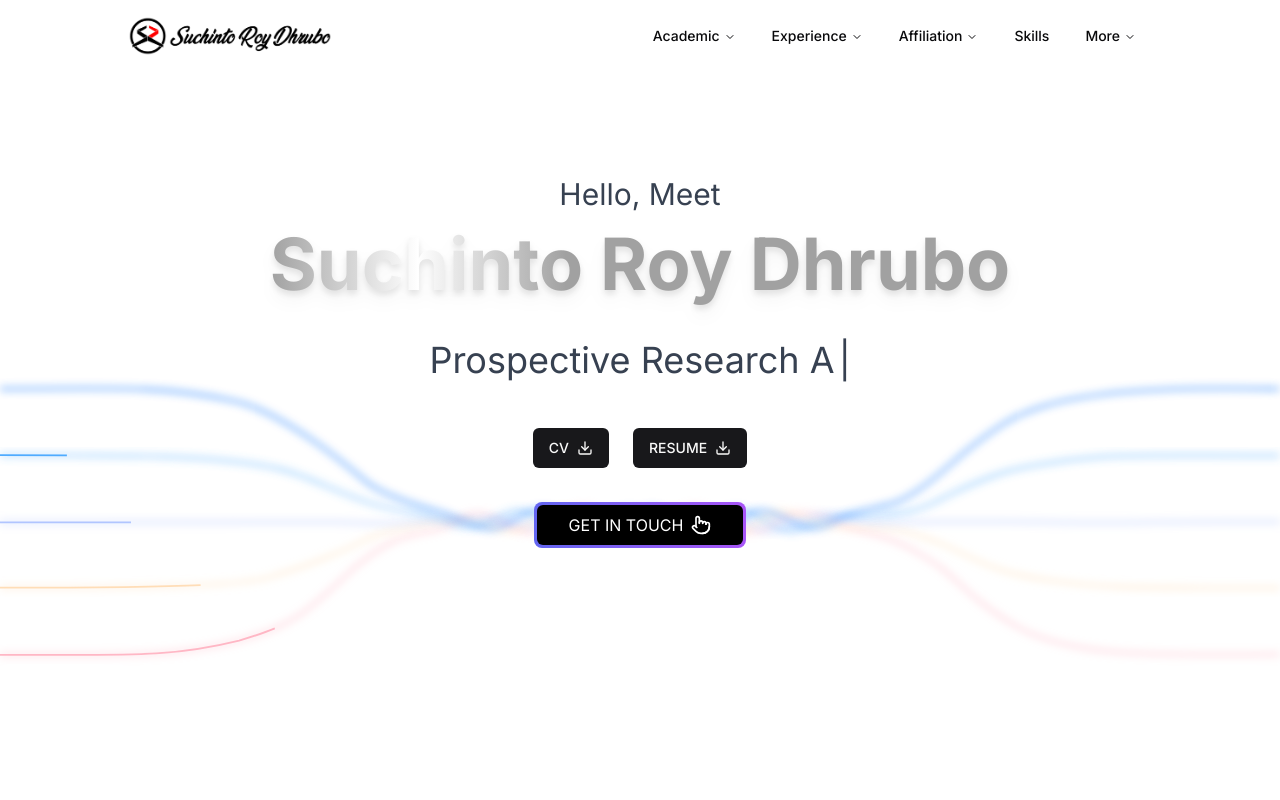
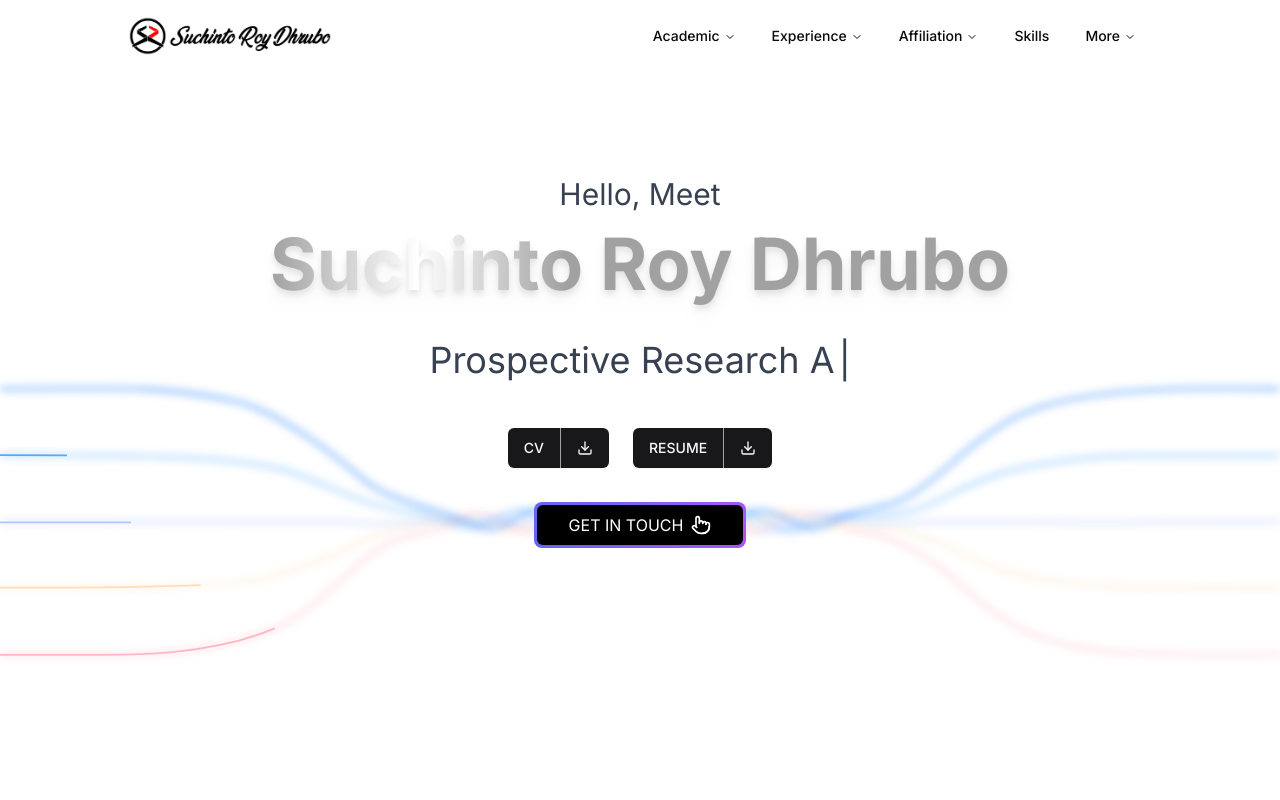
Before and after one commit to srdhrubo/srdhrubo, a Next.js app: page / in a window 1280 px wide. Shown: the top 800 px of the page. Built offline with nearby package versions, Linux system fonts and the light colour scheme.

Commit message:
modified buttons.tsx with viewing and downloading option side by side and also made compatible with the footer

```diff
--- a/src/components/buttons.tsx
+++ b/src/components/buttons.tsx
@@ -1,7 +1,11 @@
-import { DownloadIcon } from "lucide-react";
+"use client";
+
+import { DownloadIcon, ExternalLinkIcon } from "lucide-react";
 import { Button, ButtonProps } from "./ui/button";
 import Link, { LinkProps } from "next/link";
 import React from "react";
+import { Tooltip, TooltipTrigger } from "./ui/tooltip";
+import { TooltipContent, TooltipProvider } from "@radix-ui/react-tooltip";
 
 export const ButtonWithLink = ({
   href,
@@ -10,27 +14,108 @@ export const ButtonWithLink = ({
   href: string;
   children: React.ReactNode;
 }) => {
+  return <Button onClick={() => openFileInNewTab(href)}>{children}</Button>;
+};
+
+const MergedButtons = ({
+  footer,
+  title,
+  viewLink,
+  viewTooltipContent,
+  downloadLink,
+  downloadTooltipContent,
+}: {
+  footer: boolean;
+  title: string;
+  viewLink: string;
+  viewTooltipContent: string;
+  downloadLink: string;
+  downloadTooltipContent: string;
+}) => {
   return (
-    <Button asChild>
-      <Link href={href} target="_blank">
-        {children}
-      </Link>
-    </Button>
+    <div
+      className={`inline-flex rounded-md shadow-sm ${footer && "w-36"}`}
+      role="group"
+    >
+      <ToolTipComponent content={viewTooltipContent}>
+        <Button
+          className="rounded-r-none border-r-0 flex-grow"
+          variant={footer ? "secondary" : "default"}
+          asChild
+        >
+          <Link href={viewLink} target="_blank" rel="noopener noreferrer">
+            {title}
+          </Link>
+        </Button>
+      </ToolTipComponent>
+      <div className="w-px bg-gray-400" />
+      <ToolTipComponent content={downloadTooltipContent}>
+        <Button
+          className="rounded-l-none"
+          variant={footer ? "secondary" : "default"}
+          asChild
+        >
+          <Link href={downloadLink} download>
+            <DownloadIcon className="w-4 h-4" />
+            <span className="sr-only">{downloadTooltipContent}</span>
+          </Link>
+        </Button>
+      </ToolTipComponent>
+    </div>
   );
 };
 
-export const CVDownloadButton = () => {
+export const CVDownloadButton = ({ footer = false }: { footer?: boolean }) => {
   return (
-    <ButtonWithLink href="/download/cv">
-      CV <DownloadIcon className="w-4 ml-2" />
-    </ButtonWithLink>
+    <MergedButtons
+      footer={footer}
+      title="CV"
+      viewLink="/api/view/cv.pdf"
+      viewTooltipContent="View CV"
+      downloadLink="/api/download/cv.pdf"
+      downloadTooltipContent="Download CV"
+    />
   );
 };
 
-export const ResumeDownloadButton = () => {
+export const ResumeDownloadButton = ({
+  footer = false,
+}: {
+  footer?: boolean;
+}) => {
   return (
-    <ButtonWithLink href="/download/resume">
-      RESUME <DownloadIcon className="w-4 ml-2" />
-    </ButtonWithLink>
+    <MergedButtons
+      footer={footer}
+      title="RESUME"
+      viewLink="/api/view/resume.pdf"
+      viewTooltipContent="View Resume"
+      downloadLink="/api/download/resume.pdf"
+      downloadTooltipContent="Download Resume"
+    />
   );
 };
+
+export const openFileInNewTab = (href: string) => {
+  window.open(href, "_blank", "noopener,noreferrer");
+};
+
+const ToolTipComponent = ({
+  children,
+  content,
+}: {
+  children: React.ReactNode;
+  content: string;
+}) => {
+  return (
+    <TooltipProvider>
+      <Tooltip>
+        <TooltipTrigger asChild>{children}</TooltipTrigger>
+        <TooltipContent>
+          <p className="text-sm text-gray-800 border rounded-sm bg-white p-2 m-1">
+            {content}
+          </p>
+        </TooltipContent>
+      </Tooltip>
+    </TooltipProvider>
+  );
+};
```
